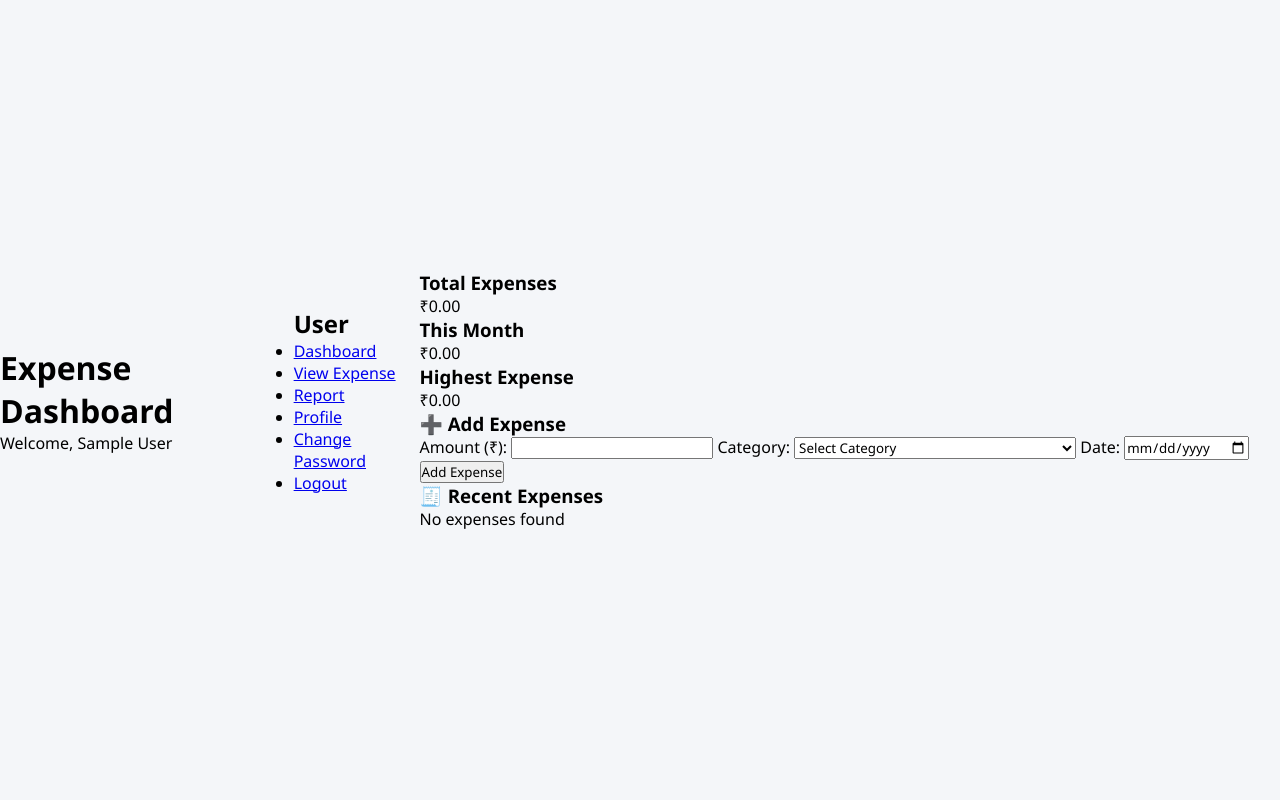
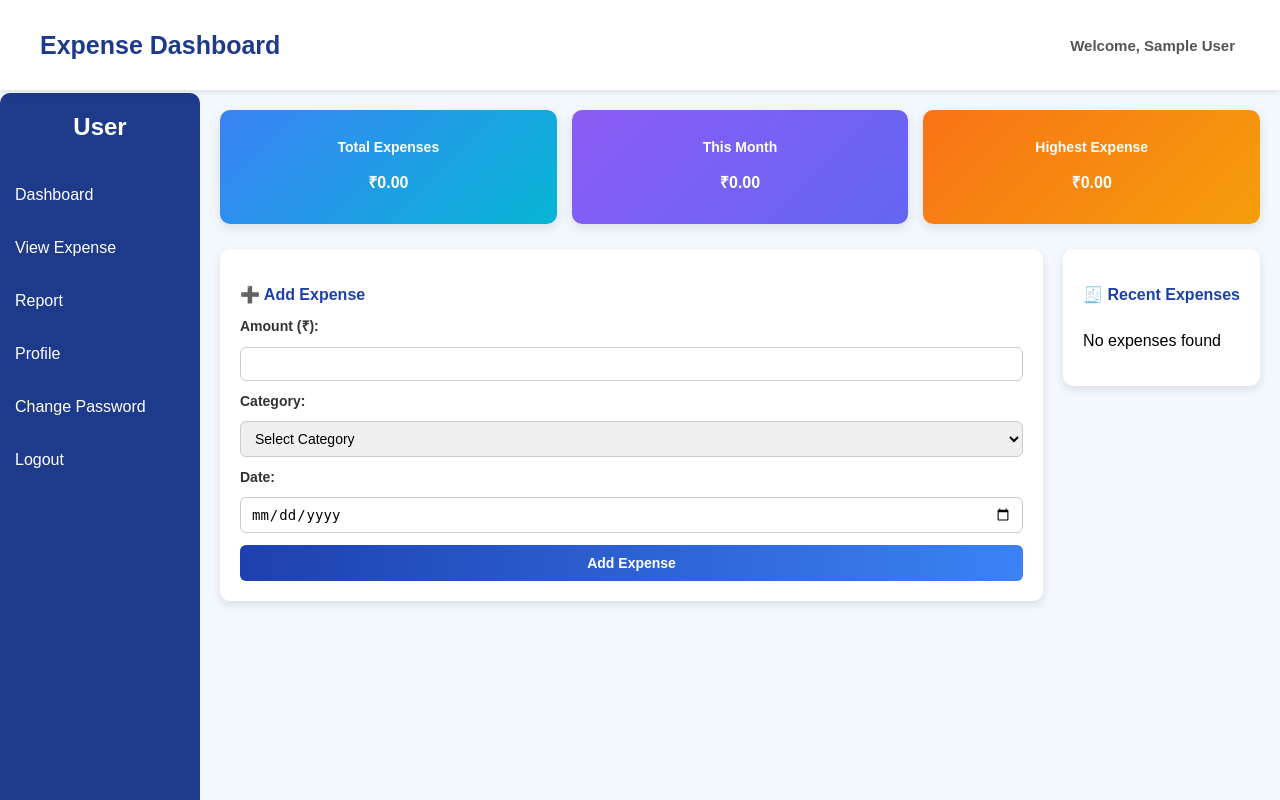
Before and after one commit to Rajvikaur5703/DailyExpensesTracker, a PHP site: page /users/dashboard.php in a window 1280 px wide. Run offline with PHP 8.4, Linux system fonts and the light colour scheme; the visitor is signed in with stand-in values (Sample User, id 1); data comes from the database, SQL or seed files in the repository.

Commit message:
Update dashboard.css

```diff
--- a/expense-tracker/style/dashboard.css
+++ b/expense-tracker/style/dashboard.css
@@ -1,120 +1,291 @@
-/* ===== RESET ===== */
-* {
+/* ===== BASE ===== */
+body {
+    font-family: Arial, sans-serif;
+    background: #f3f8ff; /* soft cool blue background */
     margin: 0;
-    padding: 0;
-    box-sizing: border-box;
-    font-family: "Segoe UI", Arial, sans-serif;
+    display: flex;
 }
 
-body {
-    background: #f4f6f9;
+/* ===== HEADER ===== */
+header.header {
+    position: fixed;
+    top: 0; left: 0; right: 0;
+    height: 90px;
+    background: #ffffff; /* medium cool blue */
     display: flex;
-    justify-content: center;
+    justify-content: space-between;
     align-items: center;
-    min-height: 100vh;
+    padding: 0 20px;
+    box-shadow: 0 2px 6px rgba(0,0,0,0.1);
+    z-index: 100;
 }
 
-/* ===== CARD ===== */
-.profile-card {
-    background: #fff;
-    padding: 25px 30px;
-    border-radius: 10px;
-    width: 600px;
-    box-shadow: 0 4px 12px rgba(0, 0, 0, 0.08);
+header h1 {
+    padding-left: 20px;
+    font-size: 25px;
+    color: #1e3a8a;
+}
+header div {
+    font-size: 15px;
+    color: #555;
+    font-weight: bold;
+    padding-right: 25px;
 }
 
-.title {
-    font-size: 1.5rem;
-    font-weight: 600;
-    color: #2c3e50;
-    text-align: center;
-    margin-bottom: 20px;
-    border-bottom: 2px solid #3498db;
-    padding-bottom: 10px;
+/* ===== SIDEBAR ===== */
+.sidebar {
+    top: 93px;
+    width: 200px;
+    border-radius: 10px;
+    background: #1e3a8a; /* slightly darker cool blue */
+    /* padding-top: 60px; */
+    height: 100vh;
+    position: fixed;
+    /* border-right: 1px solid #1d4ed8; */
 }
 
-/* ===== FORM LAYOUT ===== */
-.profile-form {
-    display: grid;
-    grid-template-columns: 1fr 1fr;
-    gap: 20px;
+.sidebar h2 {
+    text-align: center;
+    margin-bottom: 35px;
+    color: #fff;
 }
 
-.form-group {
+.sidebar ul {
+  list-style: none;
+  padding: 0;
+  margin: 0;
+  /* display: flex;
+  flex-direction: column;
+  gap: 12px; */
+}
+
+.sidebar ul li{
+    margin: 15px 0;
+}
+
+.sidebar ul li a {
+    /* color: #ffffff;  */
+    display: block;
+    padding: 10px 15px;
+    text-decoration: none;
+    color: #fff;
+    border-radius: 6px;
+    transition: 0.3s;
+}
+.sidebar ul li a:hover {
+    background: #3b82f6;
+    /* color: #ffffff;  */
+}
+
+/* ===== DASHBOARD CONTAINER ===== */
+.dashboard-container {
+    margin-left: 200px;
+    padding: 100px 20px 20px 20px;
+    width: calc(100% - 200px);
+}
+
+.summary-cards {
+    display: flex;
+    gap: 15px;
+    margin-bottom: 25px;
+    flex-wrap: wrap;
+}
+.summary-cards .card {
+    flex: 1;
+    min-width: 150px;
+    padding: 15px;
+    margin-top: 10px;
+    border-radius: 10px;
+    color: white;
+    text-align: center;
+    box-shadow: 0 4px 12px rgba(0,0,0,0.1);
+    transition: transform 0.3s;
+}
+.summary-cards .card:nth-child(1) { background: linear-gradient(135deg, #3b82f6, #06b6d4); }
+.summary-cards .card:nth-child(2) { background: linear-gradient(135deg, #8b5cf6, #6366f1); }
+.summary-cards .card:nth-child(3) { background: linear-gradient(135deg, #f97316, #f59e0b); }
+.summary-cards .card:hover { transform: translateY(-3px); }
+.summary-cards h3 { margin-bottom: 8px; font-size: 14px; }
+.summary-cards p { font-size: 16px; font-weight: bold; }
+
+/* ===== TOAST NOTIFICATION ===== */
+.toast {
+    position: fixed;
+    top: 20px; right: 20px;
+    padding: 12px 18px;
+    border-radius: 6px;
+    color: white;
+    font-weight: bold;
+    box-shadow: 0 4px 8px rgba(0,0,0,0.2);
+    opacity: 0;
+    transform: translateX(100%);
+    transition: all 0.5s ease;
+    z-index: 2000;
+}
+.success-toast { background-color: #3b82f6; }
+.toast.show { opacity: 1; transform: translateX(0); }
+
+/* ===== BOTTOM SECTION ===== */
+.bottom-section {
+    display: flex;
+    gap: 20px;
+    flex-wrap: wrap;
+}
+.recent-expenses .card {
+    background: #fff;
+    border-radius: 10px;
+    padding: 20px;
+    box-shadow: 0 4px 10px rgba(0,0,0,0.1);
+    max-height: 310px;
     display: flex;
     flex-direction: column;
 }
 
-.form-group label {
-    font-size: 0.9rem;
-    font-weight: 600;
-    margin-bottom: 5px;
-    color: #34495e;
+.recent-expenses h3 {
+    margin-bottom: 12px;
+    font-size: 16px;
+    color: #1e40af;
+    flex-shrink: 0;
 }
 
-.form-group input,
-.form-group select {
+/* Scroll only inside the table */
+.recent-expenses .table-container {
+    flex: 1;
+    overflow-y: auto;
+    overflow-x: hidden;
+}
+
+/* Table Styling */
+.recent-expenses table {
+    width: 100%;
+    border-collapse: collapse;
+    font-size: 14px;
+}
+
+.recent-expenses table th,
+.recent-expenses table td {
     padding: 10px;
+    text-align: left;
+    border-bottom: 1px solid #ddd;
+}
+
+.recent-expenses table th {
+    background: #e0f2fe; /* light blue header */
+    color: #1e3a8a;
+    font-weight: bold;
+    position: sticky;
+    top: 0;
+    z-index: 2;
+}
+
+.recent-expenses table tr:hover {
+    background: #f0f9ff;
+}
+
+/* Add Expense */
+.add-expense {
+    flex: 1;
+    min-width: 250px;
+}
+
+.add-expense .card {
+    background: #fff;
+    border-radius: 10px;
+    padding: 20px;
+    box-shadow: 0 4px 10px rgba(0,0,0,0.1);
+}
+
+.add-expense h3 {
+    margin-bottom: 12px;
+    font-size: 16px;
+    color: #1e40af;
+}
+
+/* Add Expense Form */
+.add-expense-form {
+    display: flex;
+    flex-direction: column;
+    gap: 12px;
+}
+
+.add-expense-form label {
+    font-size: 14px;
+    font-weight: bold;
+    color: #333;
+}
+
+.add-expense-form input,
+.add-expense-form select {
+    padding: 8px 10px;
     border: 1px solid #ccc;
     border-radius: 6px;
-    font-size: 0.9rem;
-    background: #fdfdfd;
-    transition: 0.2s ease;
+    font-size: 14px;
+    outline: none;
+    transition: border 0.3s;
 }
 
-.form-group input:focus,
-.form-group select:focus {
-    border-color: #3498db;
-    outline: none;
-    background: #fff;
+.add-expense-form input:focus,
+.add-expense-form select:focus {
+    border-color: #3b82f6;
+    box-shadow: 0 0 4px rgba(59,130,246,0.4);
 }
 
-/* ===== BUTTONS ===== */
-.form-actions {
-    grid-column: span 2; /* full width row */
-    display: flex;
-    justify-content: flex-end;
-    gap: 10px;
-    margin-top: 10px;
+.add-expense-form button {
+    padding: 10px;
+    background: linear-gradient(90deg, #1e40af, #3b82f6);
+    color: white;
+    border: none;
+    border-radius: 6px;
+    cursor: pointer;
+    font-size: 14px;
+    font-weight: bold;
+    transition: background 0.3s;
 }
 
-.btn {
-    padding: 10px 18px;
-    border-radius: 6px;
-    border: none;
-    cursor: pointer;
-    font-weight: 600;
-    font-size: 0.9rem;
-    transition: background 0.2s ease;
+.add-expense-form button:hover {
+    background: linear-gradient(90deg, #2563eb, #06b6d4);
 }
 
-.btn-cancel {
-    background: #ecf0f1;
-    color: #2c3e50;
-}
-
-.btn-cancel:hover {
-    background: #dcdde1;
-}
-
-.btn-save {
-    background: #3498db;
-    color: #fff;
-}
-
-.btn-save:hover {
-    background: #2980b9;
+/* Responsive Layout */
+@media (max-width: 900px) {
+    .bottom-section {
+        flex-direction: column;
+    }
+    .recent-expenses, .add-expense {
+        width: 100%;
+    }
 }
 
 /* ===== RESPONSIVE ===== */
-@media (max-width: 768px) {
-    .profile-card {
-    width: 90%;
-    }
-    .profile-form {
-    grid-template-columns: 1fr;
-    }
-    .form-actions {
-    justify-content: center;
-    }
+@media (max-width: 900px) {
+    .dashboard-container { margin-left: 0; padding: 80px 15px 15px 15px; }
+    .summary-cards { flex-direction: column; }
 }
+
+.msg {
+    position: fixed;
+    top: 50%;
+    left: 50%;
+    transform: translate(-50%, -50%);
+    padding: 15px 25px;
+    border-radius: 8px;
+    font-weight: bold;
+    z-index: 2000;
+    min-width: 250px;
+    text-align: center;
+    box-shadow: 0 4px 8px rgba(0,0,0,0.2);
+    font-size: 16px;
+    opacity: 0;
+    animation: fadeInOut 3s forwards;
+}
+
+.success { background: #dbeafe; color: #1e40af; }
+.error   { background: #fee2e2; color: #991b1b; }
+
+/* Animation */
+@keyframes fadeInOut {
+    0%   { opacity: 0; }
+    10%  { opacity: 1; }
+    90%  { opacity: 1; }
+    100% { opacity: 0; }
+}
```
